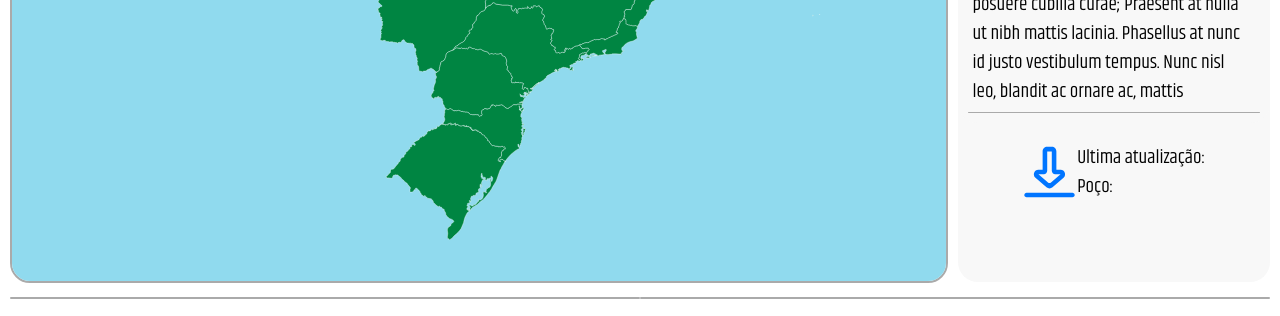
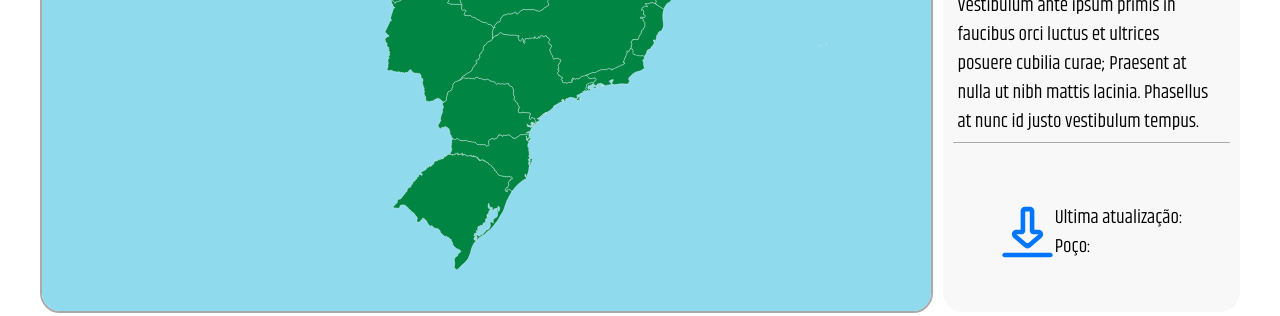
Before and after one commit to ProfessorMarcelo2024/SITE_TESTE5, a plain HTML site: page Main/index.html in a window 1280 px wide. Shown: the part 1060-1376 px from the top of the page. Drawn offline with Linux system fonts and the light colour scheme.

Commit message:
ajuste de proporção

```diff
--- a/Main/chatbot.js
+++ b/Main/chatbot.js
@@ -5,14 +5,14 @@ const chatBotMess = document.querySelector('#botChat');
 
 chatBotEnv.addEventListener('click', () => {
     let mensagem =
-    `
+        `
         <div class='textoConfig textoUsuario'>
             <p>${chatBotText.value}</p >
         </div >
         <img src="imgs/botIcon.svg" alt="">
    `;
-    const div=document.createElement('div')
-    div.setAttribute('class','textChatContainer');
+    const div = document.createElement('div')
+    div.setAttribute('class', 'textChatContainer');
     div.innerHTML = mensagem;
     chatBotMess.appendChild(div);
 })
--- a/Main/estilos/1024px.css
+++ b/Main/estilos/1024px.css
@@ -2,19 +2,18 @@
 
     .conteudo {
         display: grid;
+        padding: 40px;
     }
 
     .display1024Y {
         display: contents !important;
-        ;
+
     }
 
     .display1024N {
         display: none !important;
     }
 
-    /*---------------------------------------------*/
-    /*Faixa superior*/
     /*---------------------------------------------*/
     /*Area de apresentação*/
 
@@ -130,7 +129,7 @@
         text-align: justify;
     }
 
-    .botControl{
+    .botControl {
         height: 30px;
     }
 
```
Also changed, not shown: Main/estilos/375px.css (+5 -5 lines).
